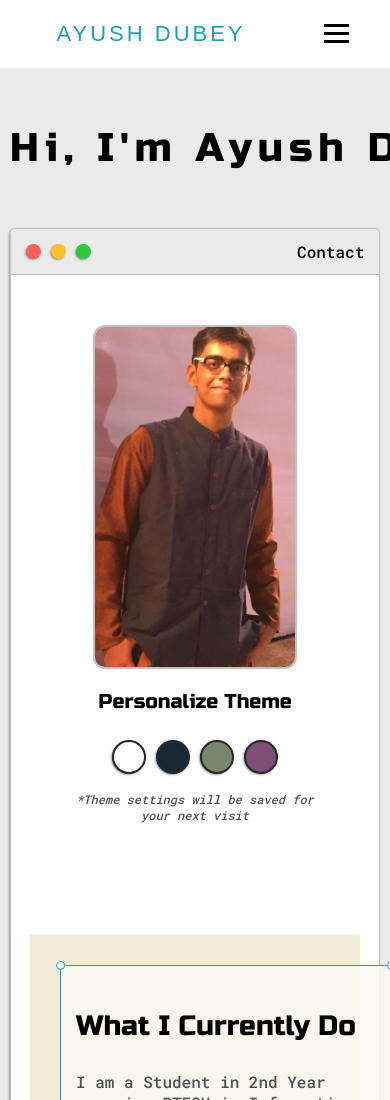
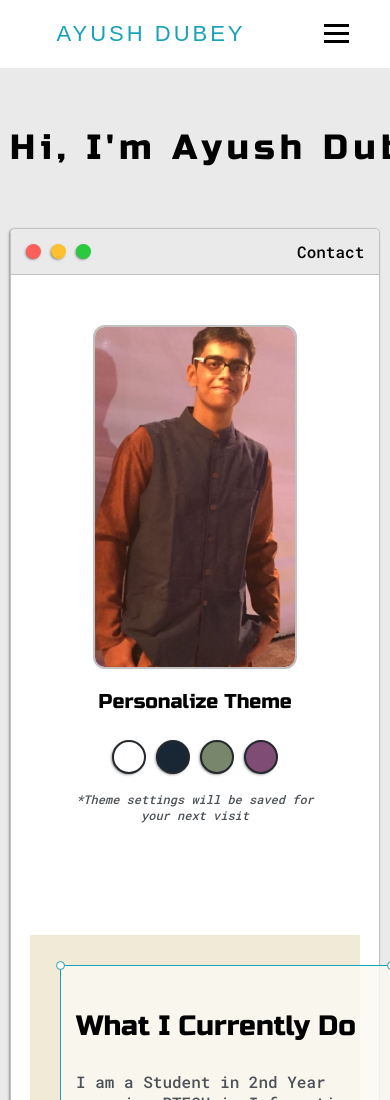
Before and after one commit to AyushDubey-maker/portfolio.github.io, a website: page index.html in a window 390 px wide. Shown: the top 1100 px of the page. Drawn offline with nearby package versions, Linux system fonts and the light colour scheme.

Commit message:
Made Text Responsive

```diff
--- a/static/index.css
+++ b/static/index.css
@@ -512,3 +512,8 @@ nav{
 
 
 }
+@media screen and (max-width: 600px){
+	.typewriter{
+		font-size: 35px;
+	}
+}
```
